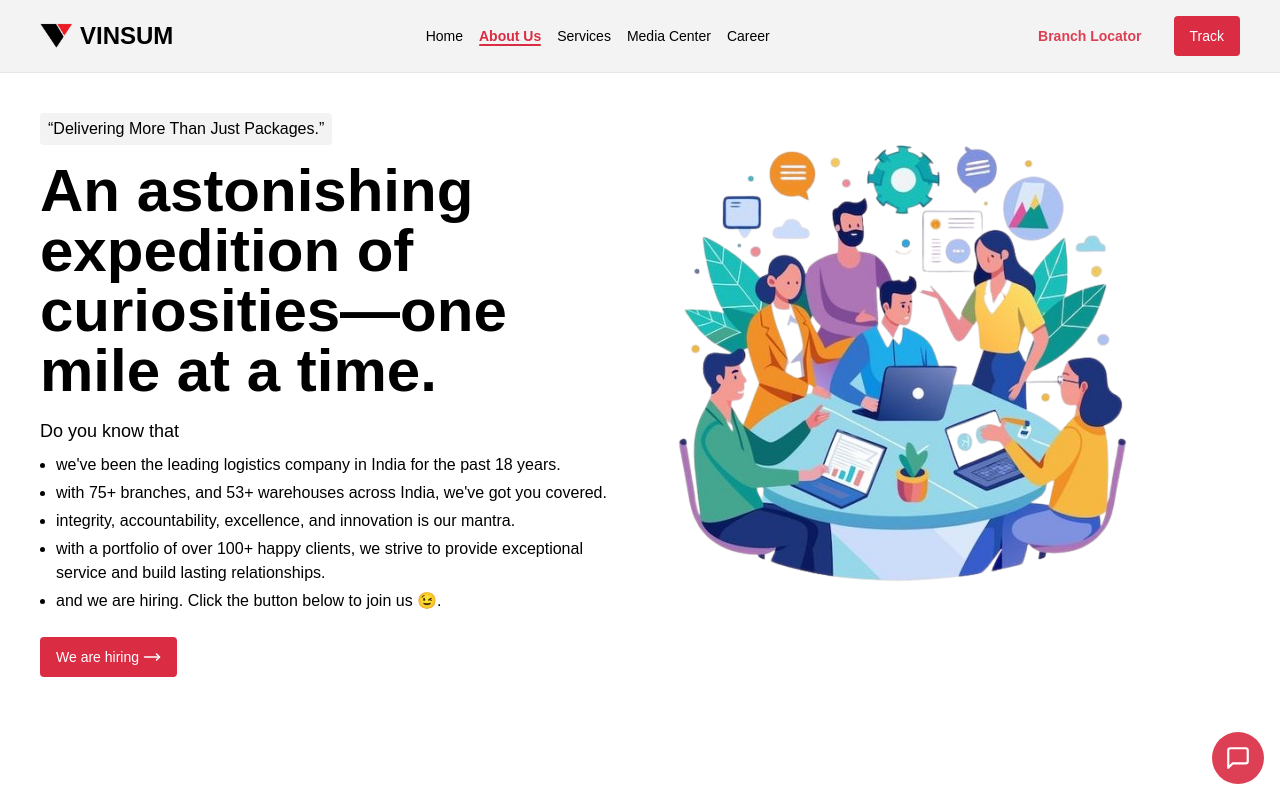
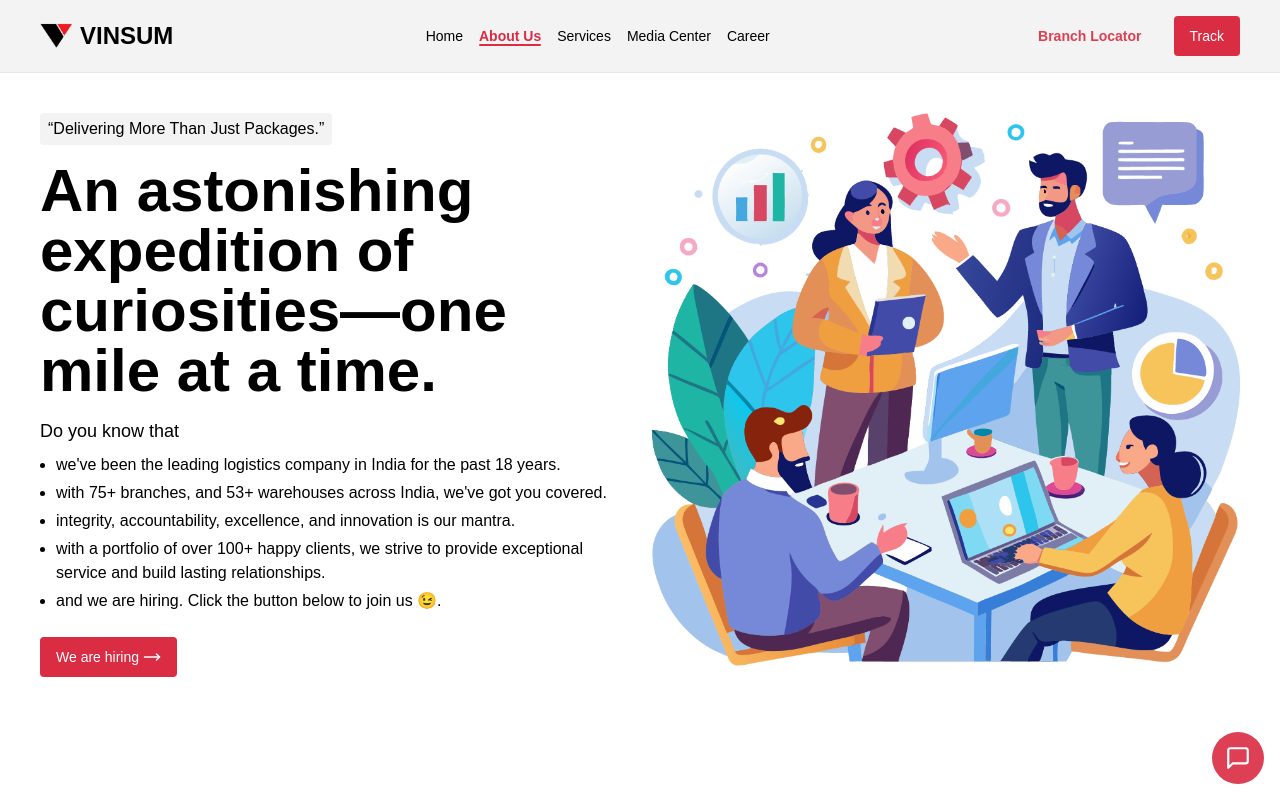
Before and after one commit to DevCodeHunt/vinsumaxpress, a React (Vite) app: page /about in a window 1280 px wide. Shown: the top 800 px of the page. Built offline with nearby package versions, Linux system fonts and the light colour scheme; what tailwindcss-animated would draw is missing.

Commit message:
Add video for introduction in bottom

```diff
--- a/src/pages/About.jsx
+++ b/src/pages/About.jsx
@@ -55,7 +55,7 @@ const About = () => {
           </motion.div>
 
           <motion.div variants={fadeIn("left", "tween", 0.2, 1)}>
-            <img src="/images/about_us.png" alt="about" />
+            <img src="/images/about-us.png" alt="about" />
           </motion.div>
         </motion.div>
       </section>
```
Also changed, not shown: public/images/about-us.png (added), public/images/about_us.png (deleted).
